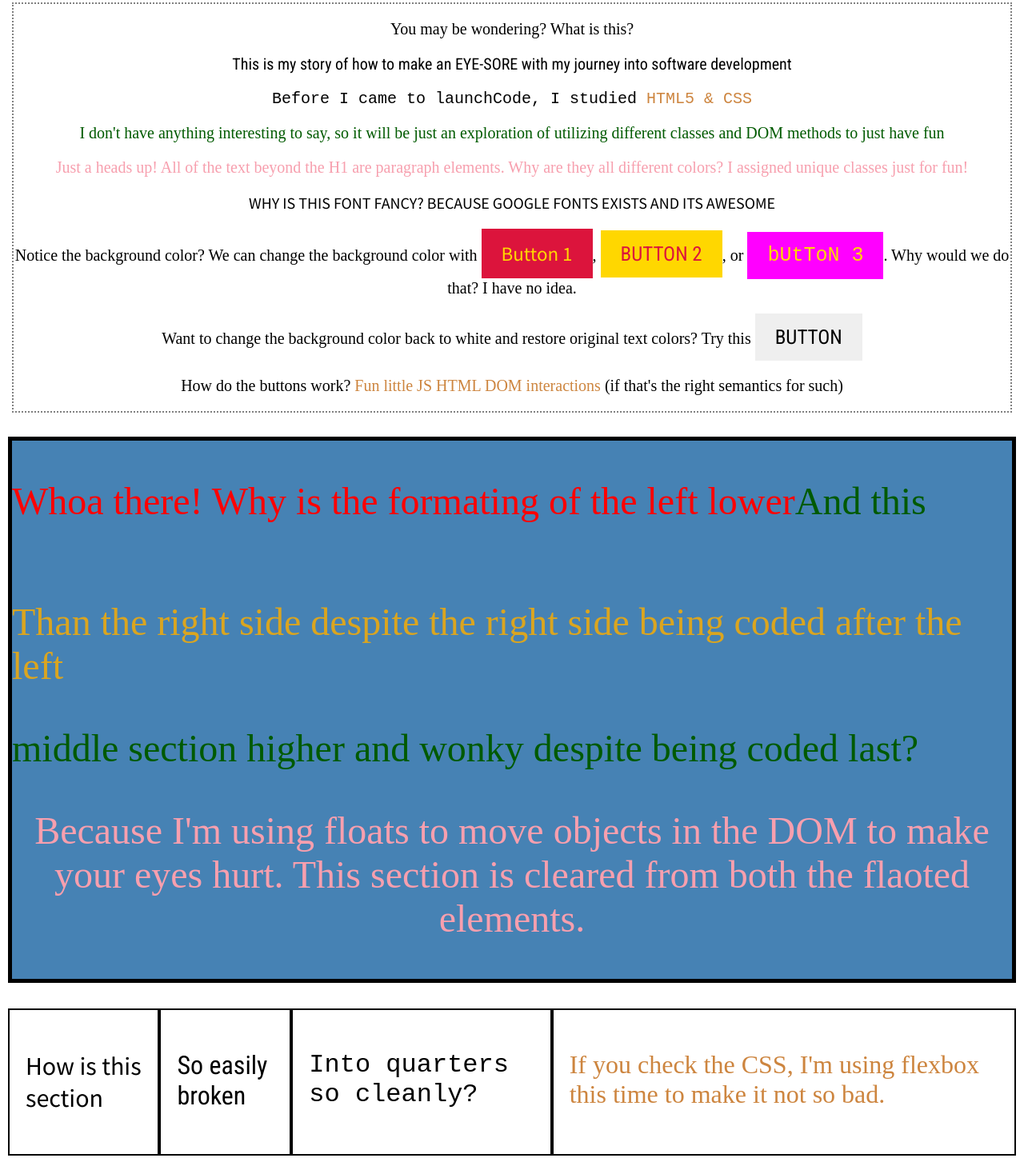
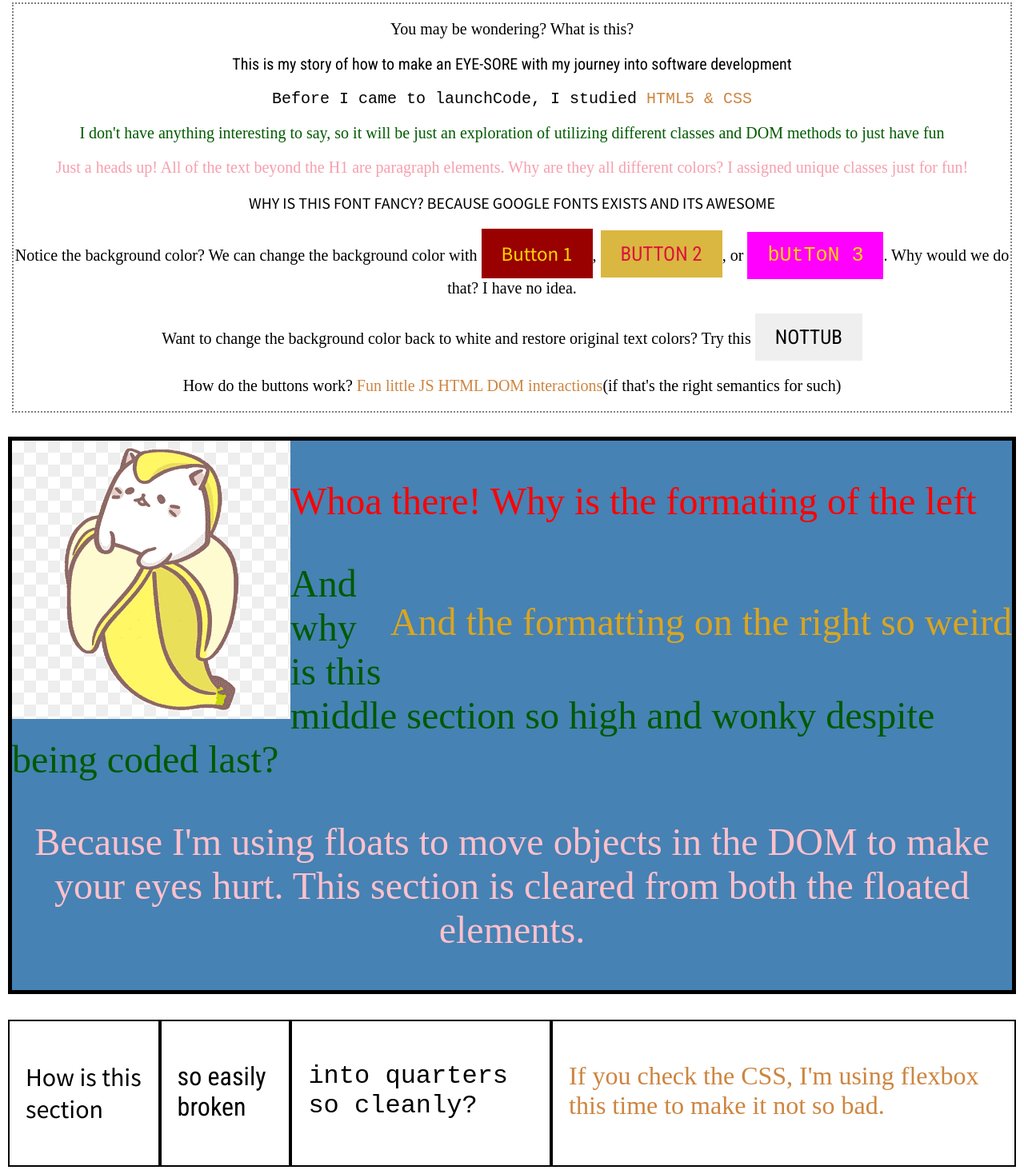
Before and after one commit to Philly-CodeCamp-Feb2022/js-assignment-4-html-me-something-tbhang31, a website: page index.html in a window 1280 px wide. Shown: the part 508-1971 px from the top of the page at 80% size. Drawn offline with Linux system fonts and the light colour scheme; a web font is replaced by a local one.

Commit message:
We made some more eye-blaring changes!

```diff
--- a/index.html
+++ b/index.html
@@ -12,7 +12,7 @@
          <h1><a href="https://education.launchcode.org/intro-to-professional-web-dev/index.html" target="blank">WELCOME TO ASSIGNMENT 4</a></h1>
          <img src="./images/MV5BNWUwMDkwNjAtYjNmMS00Zjc5LWJmNTAtMjM3Y2NiNjM5ZTY1XkEyXkFqcGdeQXVyNTM3MDMyMDQ@._V1_.jpg" alt="bananyacat">
       </header>
-      <section class="main">
+      <article class="main">
          <p class ="black">You may be wondering? What is this?</p>
          <p class="roboto">This is my story of how to make an EYE-SORE with my journey into software development</p>
          <p class="redHat">Before I came to launchCode, I studied <a href="https://learn.shayhowe.com/" target="blank">HTML5 &#38 CSS</a></p>
@@ -20,19 +20,20 @@
          <p class ="pink">Just a heads up! All of the text beyond the H1 are paragraph elements. Why are they all different colors? I assigned unique classes just for fun!</p>
          <p class ="fancy">WHY IS THIS FONT FANCY? BECAUSE GOOGLE FONTS EXISTS AND ITS AWESOME</p>
          <p>Notice the background color? We can change the background color with <button id="crimson">Button 1</button>, <button id="gold">BUTTON 2</button>, or <button id="magenta">bUtToN 3</button>. Why would we do that? I have no idea.</p>
-         <p>Want to change the background color back to white and restore original text colors? Try this <button id="white">BUTTON</button></p>
-         <p>How do the buttons work? <a href="https://www.w3schools.com/js/js_htmldom_methods.asp" target="blank">Fun little JS HTML DOM interactions</a> (if that's the right semantics for such)</p>
-      </section>
+         <p>Want to change the background color back to white and restore original text colors? Try this <button id="white">NOTTUB</button></p>
+         <p>How do the buttons work? <a href="https://www.w3schools.com/js/js_htmldom_methods.asp" target="blank">Fun little JS HTML DOM interactions</a>(if that's the right semantics for such)</p>
+         </article>
       <section class="float">
-         <p class ="red left">Whoa there! Why is the formating of the left lower</p>
-         <p class ="gold right">Than the right side despite the right side being coded after the left</p>
-         <p class ="green">And this middle section higher and wonky despite being coded last?</p>
-         <p class ="pink clear">Because I'm using floats to move objects in the DOM to make your eyes hurt. This section is cleared from both the flaoted elements. </p>
+         <img src="./images/png-clipart-cat-japan-anime-banaani-q-lia-cat-food-animals-thumbnail.png" alt="NYAAAAA">
+         <p class ="red left">Whoa there! Why is the formating of the left </p>
+         <p class ="gold right">And the formatting on the right so weird</p>
+         <p class ="green">And why is this middle section so high and wonky despite being coded last?</p>
+         <p class ="pink clear"><a class ="pink clear" href="https://learn.shayhowe.com/html-css/positioning-content/" target="blank">Because I'm using floats to move objects in the DOM to make your eyes hurt. This section is cleared from both the floated elements.</a>  </p>
       </section>
       <section class="flexBoxed">
          <p class ="fancy">How is this section</p>
-         <p class ="roboto">So easily broken</p>
-         <p class ="redHat">Into quarters so cleanly?</p>
+         <p class ="roboto">so easily broken</p>
+         <p class ="redHat">into quarters so cleanly?</p>
          <p><a href="https://css-tricks.com/snippets/css/a-guide-to-flexbox/" target="blank">If you check the CSS, I'm using flexbox this time to make it not so bad.</a></p>
       </section>
       <footer>
--- a/styles.css
+++ b/styles.css
@@ -8,7 +8,7 @@ body {
     background-color: transparent;
 }
 header,
-section.main,
+article.main,
 footer {
     text-align: center;
 }
@@ -28,7 +28,7 @@ header a:visited {
 img {
     background-color: red;
 }
-section.main {
+article.main {
     border: dotted grey 2px;
     margin: 30px 5px;
 }
@@ -43,12 +43,12 @@ button.white {
     font-size: 40px;
 }
 button#crimson {
-  background-color: crimson;
+  background-color: rgb(153,0,0);
   color: gold;
   font-family: 'Source Sans Pro', sans-serif;
 }
 button#gold {
-   background-color: gold;
+   background-color: rgb(218,183,64);
    color: crimson;
 }
 button#magenta {
@@ -74,10 +74,16 @@ p.red{
 p.fancy{
     font-family: 'Source Sans Pro', sans-serif;
 }
+section.float img {
+    float:left;
+}
 section.float {
     font-size: 3rem;
     border: solid black 5px;
     background-color: steelblue;
+}
+p.pink.clear a:link, p.pink.clear a:visited,p.pink.clear a:hover {
+    color: pink;
 }
 p.left{
     float: left;
```
